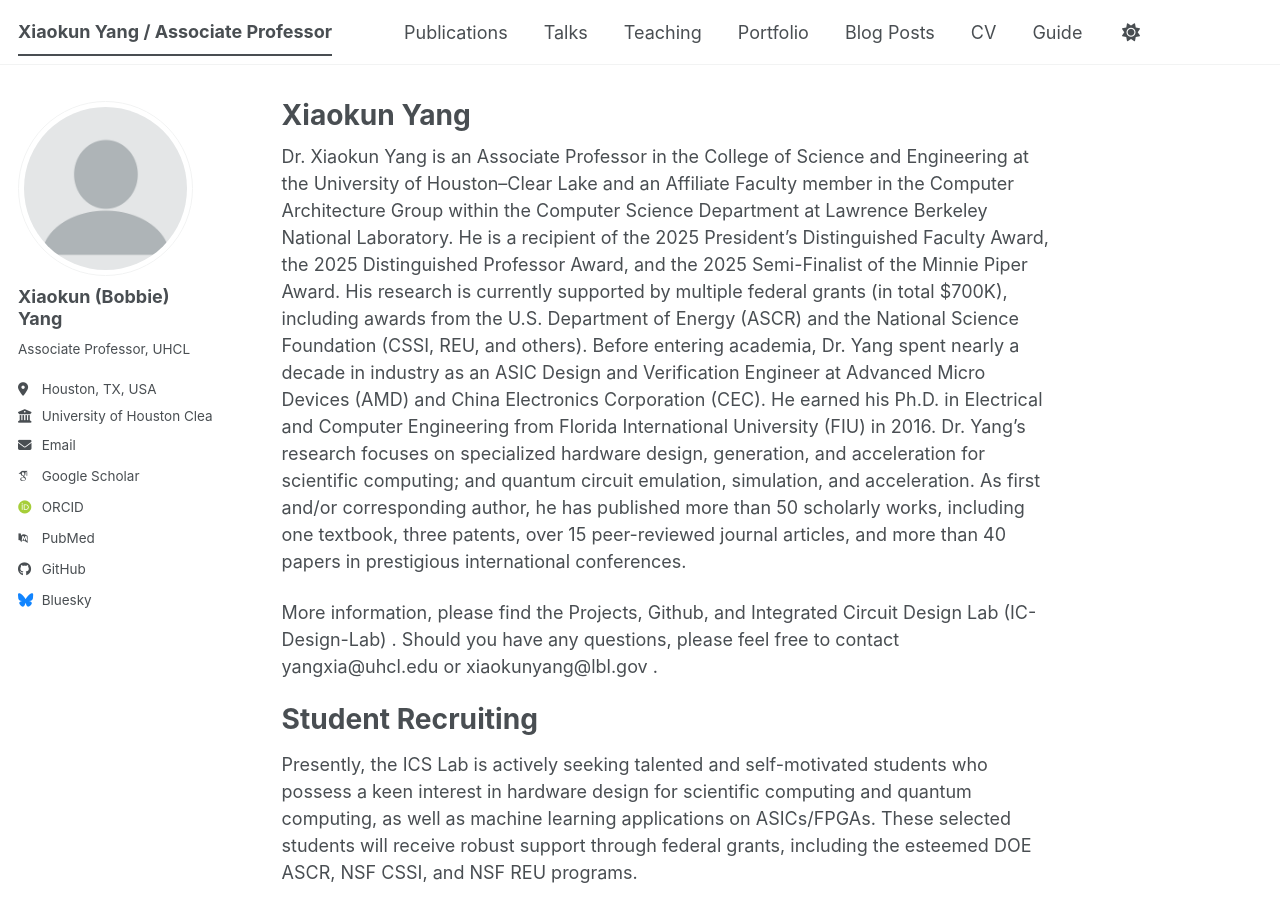
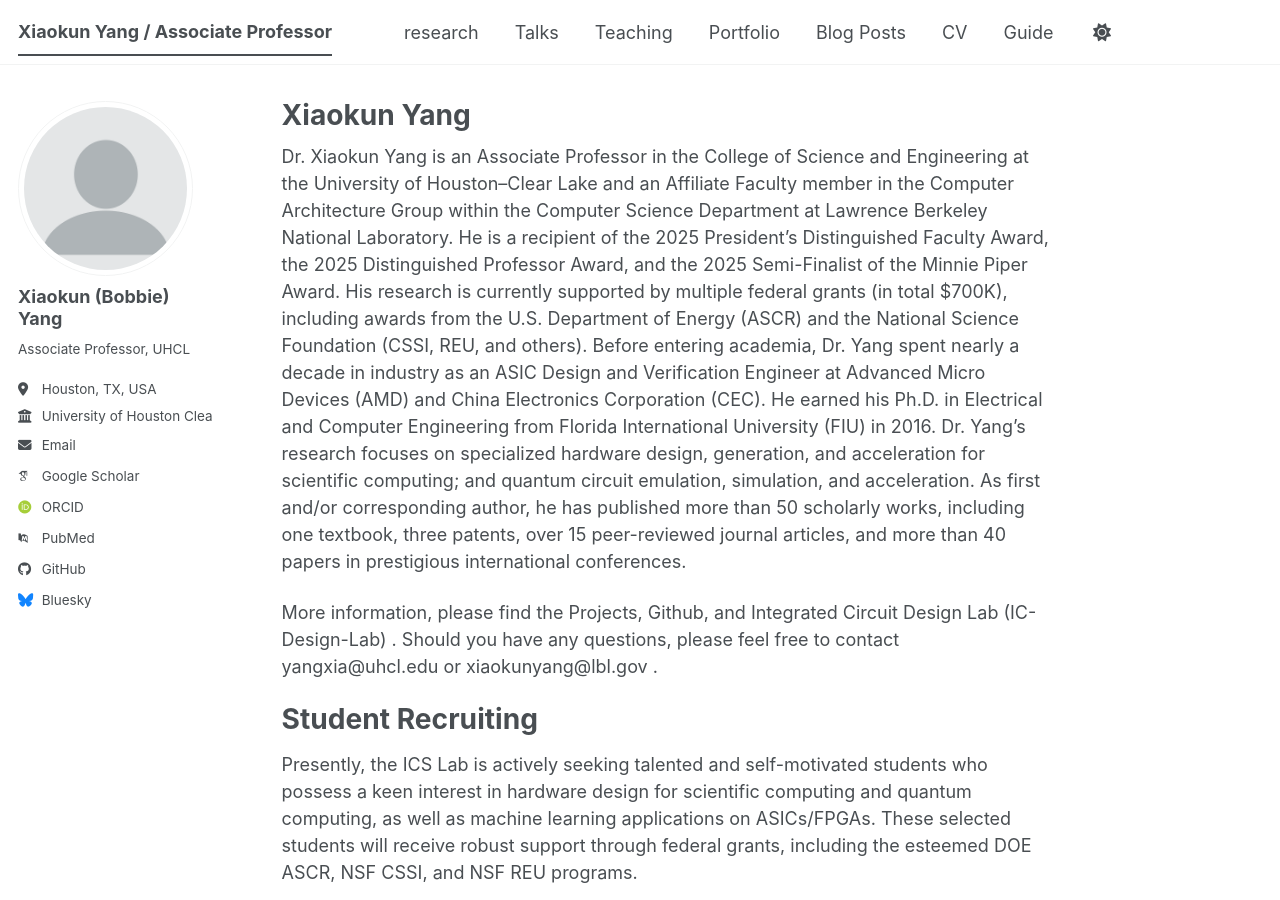
Before and after one commit to bobbieyang/bobbieyang.github.io, a Jekyll site: the page built from _pages/about.md, in a window 1280 px wide and 900 px high. Built offline with Jekyll 4.4.1, drawn with Linux system fonts in a browser that asks for light colours; some web fonts are replaced; a script bundle is joined from its source files by our own code; library files that are not in the unit come from our copies.

Commit message:
Update navigation.yml

```diff
--- a/_data/navigation.yml
+++ b/_data/navigation.yml
@@ -8,8 +8,8 @@
 #      Markdown formatted page while the second is generated using JSON.
 
 main:
-  - title: "Publications"
-    url: /publications/
+  - title: "research"
+    url: /research/
 
   - title: "Talks"
     url: /talks/
```
